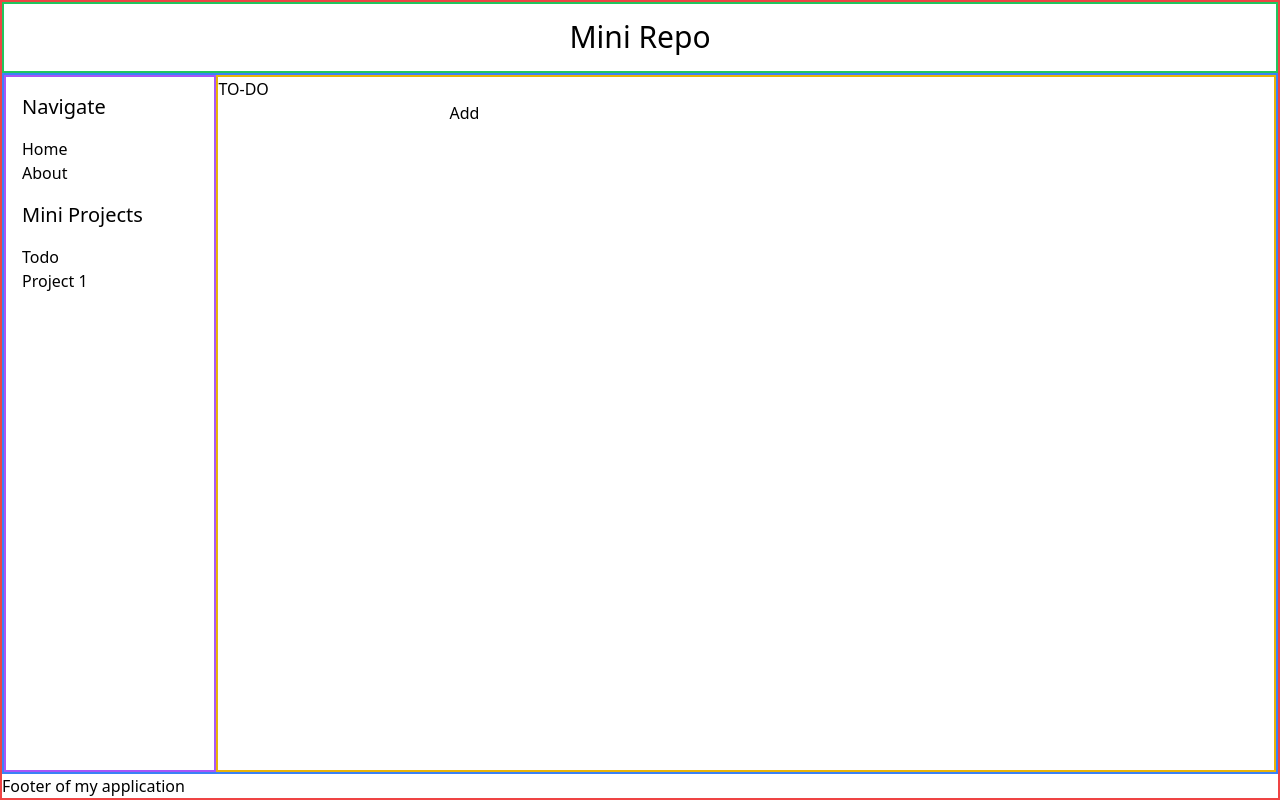
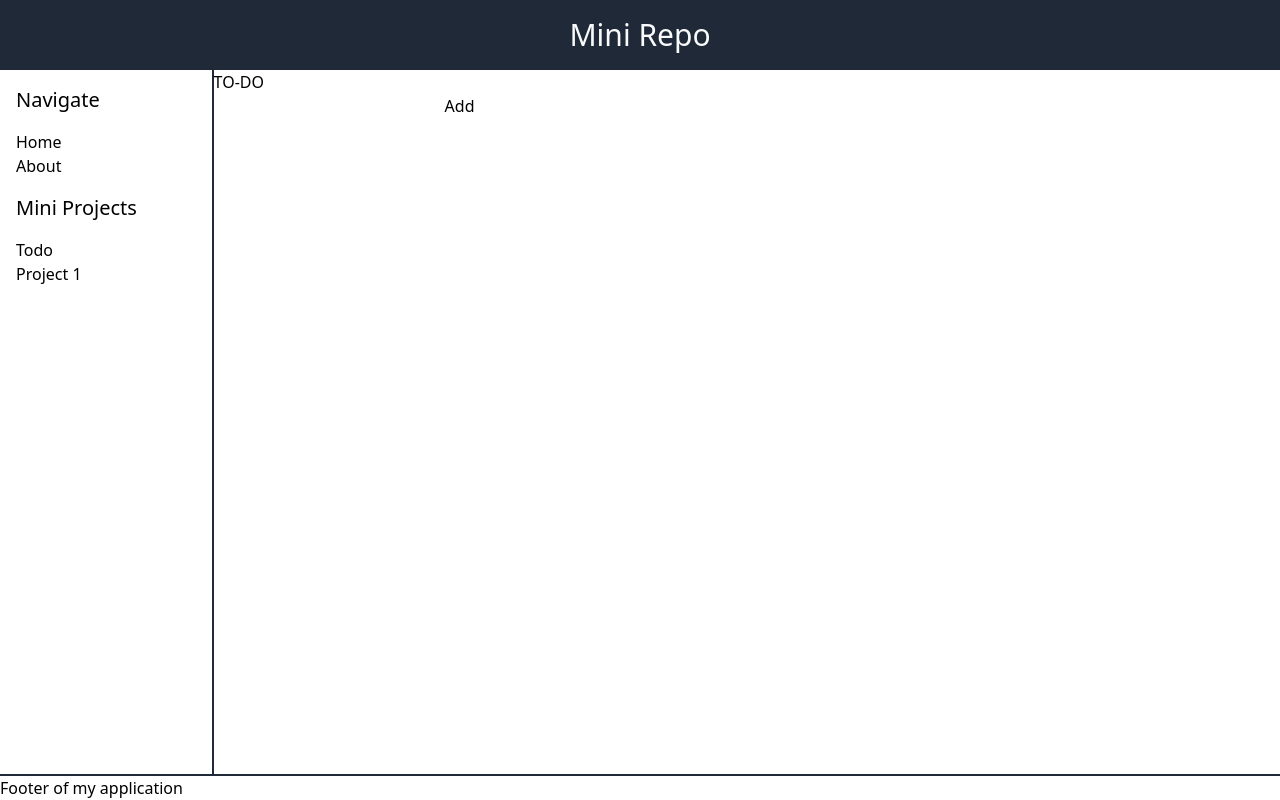
Before and after one commit to Ali-R-dev/mini-repo-app, a Gatsby site: page /todo in a window 1280 px wide. Built offline with nearby package versions, Linux system fonts and the light colour scheme; Gatsby itself is replaced by a stand-in of ours.

Commit message:
basic structure v1.1

```diff
--- a/src/components/layouts/index.js
+++ b/src/components/layouts/index.js
@@ -3,12 +3,12 @@ import { Link } from "gatsby";
 
 const Layout = ({ children }) => {
   return (
-    <div className="w-screen h-screen border-2 border-red-500 box-border flex flex-col">
-      <header className="w-full h-20 border-2 border-green-500 flex justify-center items-center">
+    <div className="w-screen h-screen box-border flex flex-col">
+      <header className="w-full h-20 flex justify-center items-center bg-gray-800 text-gray-50">
         <h1 className="text-3xl">Mini Repo</h1>
       </header>
-      <div className="w-full h-full border-2 border-blue-500 flex flex-row">
-        <aside className=" w-[20%] border-2 border-purple-500">
+      <div className="w-full h-full flex flex-row">
+        <aside className=" w-[20%] border-e-2 border-gray-800">
           <h1 className=" p-4 text-xl">Navigate</h1>
           <ul className="px-4 flex flex-col">
             <li><Link to="/">Home</Link></li>
@@ -20,11 +20,11 @@ const Layout = ({ children }) => {
           <li><Link to="/">Project 1</Link></li>
           </ul>
         </aside>
-        <main className="w-full h-full border-2 border-yellow-500">
+        <main className="w-full h-full">
           {children}
         </main>
       </div>
-      <footer>Footer of my application</footer>
+      <footer className=" border-t-2 border-gray-800">Footer of my application</footer>
     </div>
   );
 };
--- a/src/pages/todo.js
+++ b/src/pages/todo.js
@@ -5,8 +5,8 @@ const Todo = () => {
     const [todoList, setToDoList] = React.useState([])
     const [inputValue, setInputValue] = React.useState("")
   return (
-    <div>
-      <h1 >TO-DO</h1>
+    <div className=''>
+      <h1 className=''>TO-DO</h1>
       <input
         type="text"
         className='input'
```
